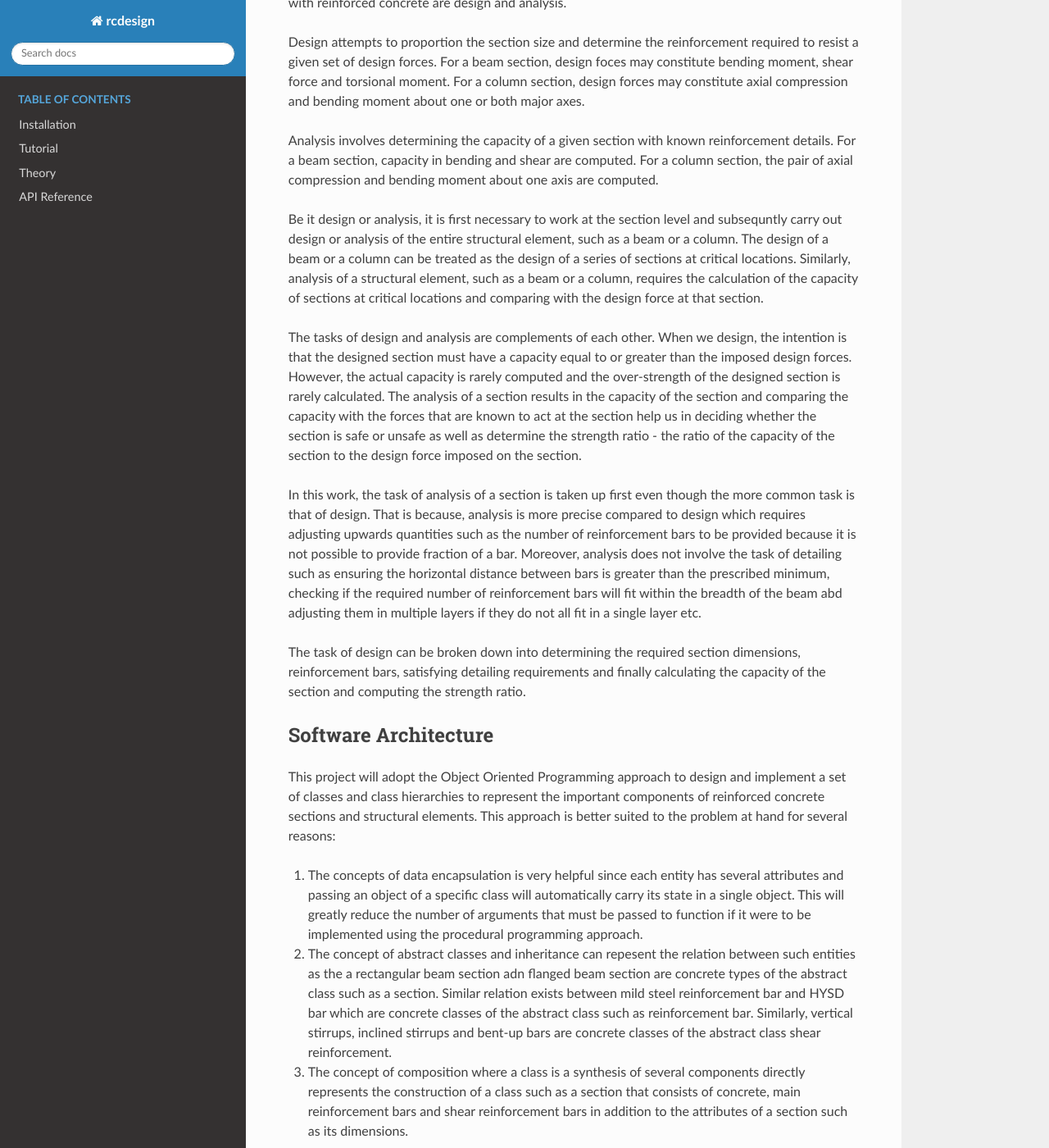
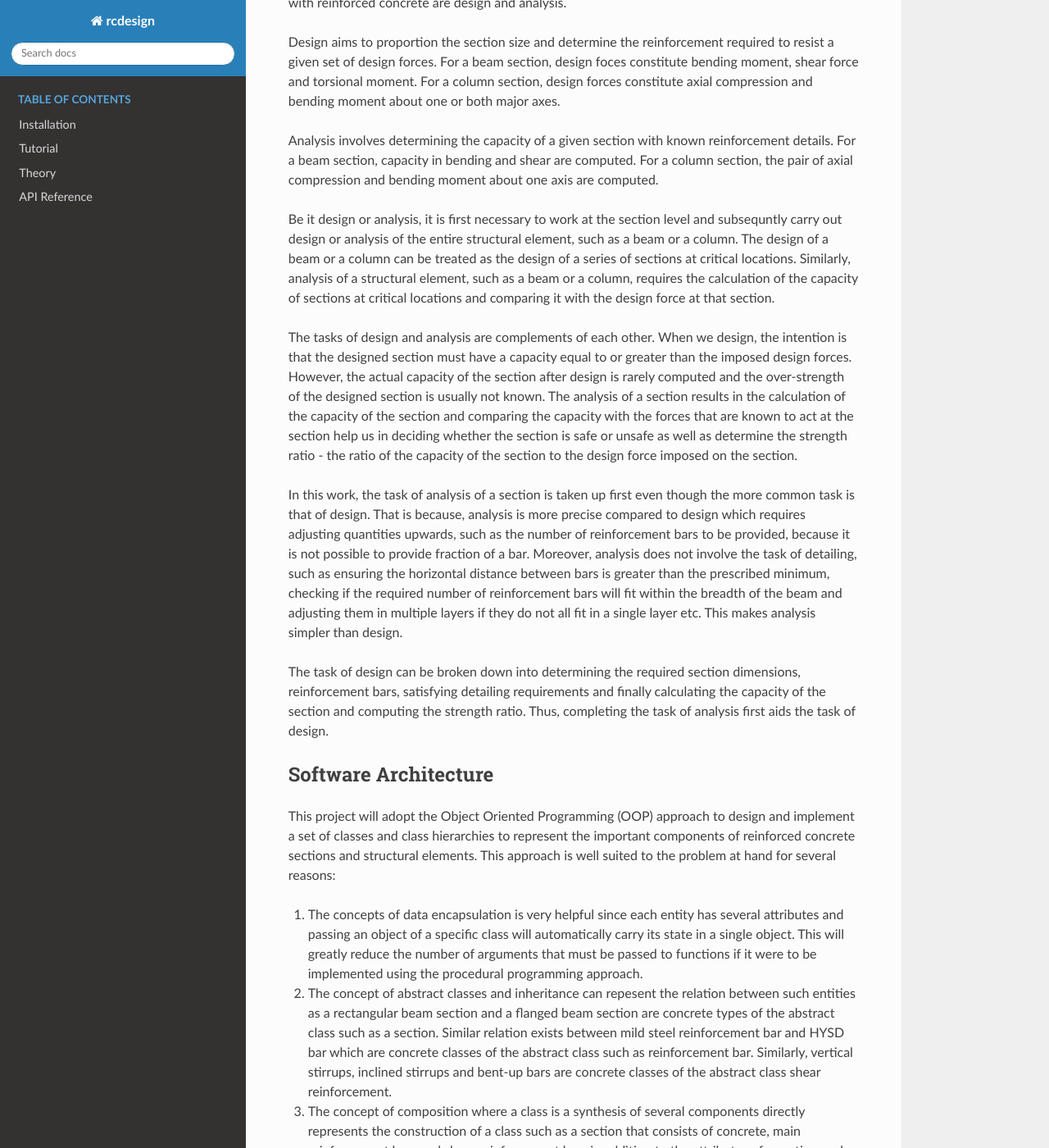
Before and after one commit to satish-annigeri/rcdesign, a Sphinx documentation site: the page built from docs/source/intro.md, in a window 1280 px wide and 1400 px high, scrolled down 216 px. Shown: the whole window at 82% size. Built offline with Sphinx 7.4.7 and the Read the Docs theme 2.0.0, drawn with Linux system fonts in a browser that asks for light colours; some of the changed text lies outside the part shown.

Commit message:
Updated docs, .gitignore and __version__ in test_concrete.py

```diff
--- a/docs/source/intro.md
+++ b/docs/source/intro.md
@@ -1,22 +1,22 @@
 # Introduction
 
-Reinforced concrete is, along with steel, the common structural material used in construction of buildings, bridges and other such infrastructure. The primary tasks for a structural engineer working with reinforced concrete are design and analysis.
+Reinforced concrete is, along with steel, a widely used structural material in the construction of buildings, bridges and other such infrastructure. The primary tasks for a structural engineer working with reinforced concrete are design and analysis.
 
-Design attempts to proportion the section size and determine the reinforcement required to resist a given set of design forces. For a beam section, design foces may constitute bending moment, shear force and torsional moment. For a column section, design forces may constitute axial compression and bending moment about one or both major axes.
+Design aims to proportion the section size and determine the reinforcement required to resist a given set of design forces. For a beam section, design foces constitute bending moment, shear force and torsional moment. For a column section, design forces constitute axial compression and bending moment about one or both major axes.
 
 Analysis involves determining the capacity of a given section with known reinforcement details. For a beam section, capacity in bending and shear are computed. For a column section, the pair of axial compression and bending moment about one axis are computed.
 
-Be it design or analysis, it is first necessary to work at the section level and subsequntly carry out design or analysis of the entire structural element, such as a beam or a column. The design of a beam or a column can be treated as the design of a series of sections at critical locations. Similarly, analysis of a structural element, such as a beam or a column, requires the calculation of the capacity of sections at critical locations and comparing with the design force at that section.
+Be it design or analysis, it is first necessary to work at the section level and subsequntly carry out design or analysis of the entire structural element, such as a beam or a column. The design of a beam or a column can be treated as the design of a series of sections at critical locations. Similarly, analysis of a structural element, such as a beam or a column, requires the calculation of the capacity of sections at critical locations and comparing it with the design force at that section.
 
-The tasks of design and analysis are complements of each other. When we design, the intention is that the designed section must have a capacity equal to or greater than the imposed design forces. However, the actual capacity is rarely computed and the over-strength of the designed section is rarely calculated. The analysis of a section results in the capacity of the section and comparing the capacity with the forces that are known to act at the section help us in deciding whether the section is safe or unsafe as well as determine the strength ratio - the ratio of the capacity of the section to the design force imposed on the section.
+The tasks of design and analysis are complements of each other. When we design, the intention is that the designed section must have a capacity equal to or greater than the imposed design forces. However, the actual capacity of the section after design is rarely computed and the over-strength of the designed section is usually not known. The analysis of a section results in the calculation of the capacity of the section and comparing the capacity with the forces that are known to act at the section help us in deciding whether the section is safe or unsafe as well as determine the strength ratio - the ratio of the capacity of the section to the design force imposed on the section.
 
-In this work, the task of analysis of a section is taken up first even though the more common task is that of design. That is because, analysis is more precise compared to design which requires adjusting upwards quantities such as the number of reinforcement bars to be provided because it is not possible to provide fraction of a bar. Moreover, analysis does not involve the task of detailing such as ensuring the horizontal distance between bars is greater than the prescribed minimum, checking if the required number of reinforcement bars will fit within the breadth of the beam abd adjusting them in multiple layers if they do not all fit in a single layer etc.
+In this work, the task of analysis of a section is taken up first even though the more common task is that of design. That is because, analysis is more precise compared to design which requires adjusting quantities upwards, such as the number of reinforcement bars to be provided, because it is not possible to provide fraction of a bar. Moreover, analysis does not involve the task of detailing, such as ensuring the horizontal distance between bars is greater than the prescribed minimum, checking if the required number of reinforcement bars will fit within the breadth of the beam and adjusting them in multiple layers if they do not all fit in a single layer etc. This makes analysis simpler than design.
 
-The task of design can be broken down into determining the required section dimensions, reinforcement bars, satisfying detailing requirements and finally calculating the capacity of the section and computing the strength ratio.
+The task of design can be broken down into determining the required section dimensions, reinforcement bars, satisfying detailing requirements and finally calculating the capacity of the section and computing the strength ratio. Thus, completing the task of analysis first aids the task of design.
 
 ## Software Architecture
-This project will adopt the Object Oriented Programming approach to design and implement a set of classes and class hierarchies to represent the important components of reinforced concrete sections and structural elements. This approach is better suited to the problem at hand for several reasons:
+This project will adopt the Object Oriented Programming&nbsp;(OOP) approach to design and implement a set of classes and class hierarchies to represent the important components of reinforced concrete sections and structural elements. This approach is well suited to the problem at hand for several reasons:
 
-1. The concepts of data encapsulation is very helpful since each entity has several attributes and passing an object of a specific class will automatically carry its state in a single object. This will greatly reduce the number of arguments that must be passed to function if it were to be implemented using the procedural programming approach.
-2. The concept of abstract classes and inheritance can repesent the relation between such entities as the a rectangular beam section adn flanged beam section are concrete types of the abstract class such as a section. Similar relation exists between mild steel reinforcement bar and HYSD bar which are concrete classes of the abstract class such as reinforcement bar. Similarly, vertical stirrups, inclined stirrups and bent-up bars are concrete classes of the abstract class shear reinforcement.
+1. The concepts of data encapsulation is very helpful since each entity has several attributes and passing an object of a specific class will automatically carry its state in a single object. This will greatly reduce the number of arguments that must be passed to functions if it were to be implemented using the procedural programming approach.
+2. The concept of abstract classes and inheritance can repesent the relation between such entities as a rectangular beam section and a flanged beam section are concrete types of the abstract class such as a section. Similar relation exists between mild steel reinforcement bar and HYSD bar which are concrete classes of the abstract class such as reinforcement bar. Similarly, vertical stirrups, inclined stirrups and bent-up bars are concrete classes of the abstract class shear reinforcement.
 3. The concept of composition where a class is a synthesis of several components directly represents the construction of a class such as a section that consists of concrete, main reinforcement bars and shear reinforcement bars in addition to the attributes of a section such as its dimensions.
```
Also changed, not shown: docs/source/materials.md (+23 -10 lines), docs/source/section.md (+6 -9 lines), docs/source/tutorial.md (+3 -1 lines), 2 other files.
